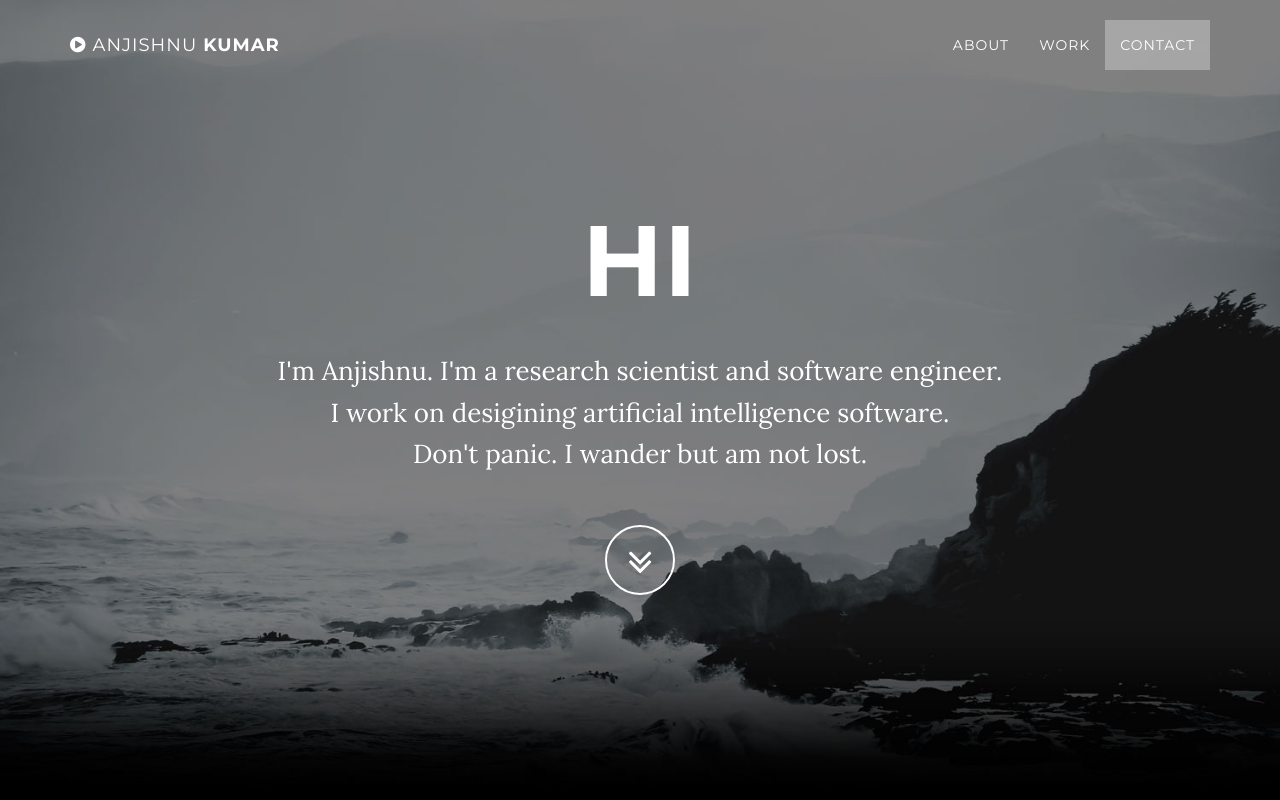
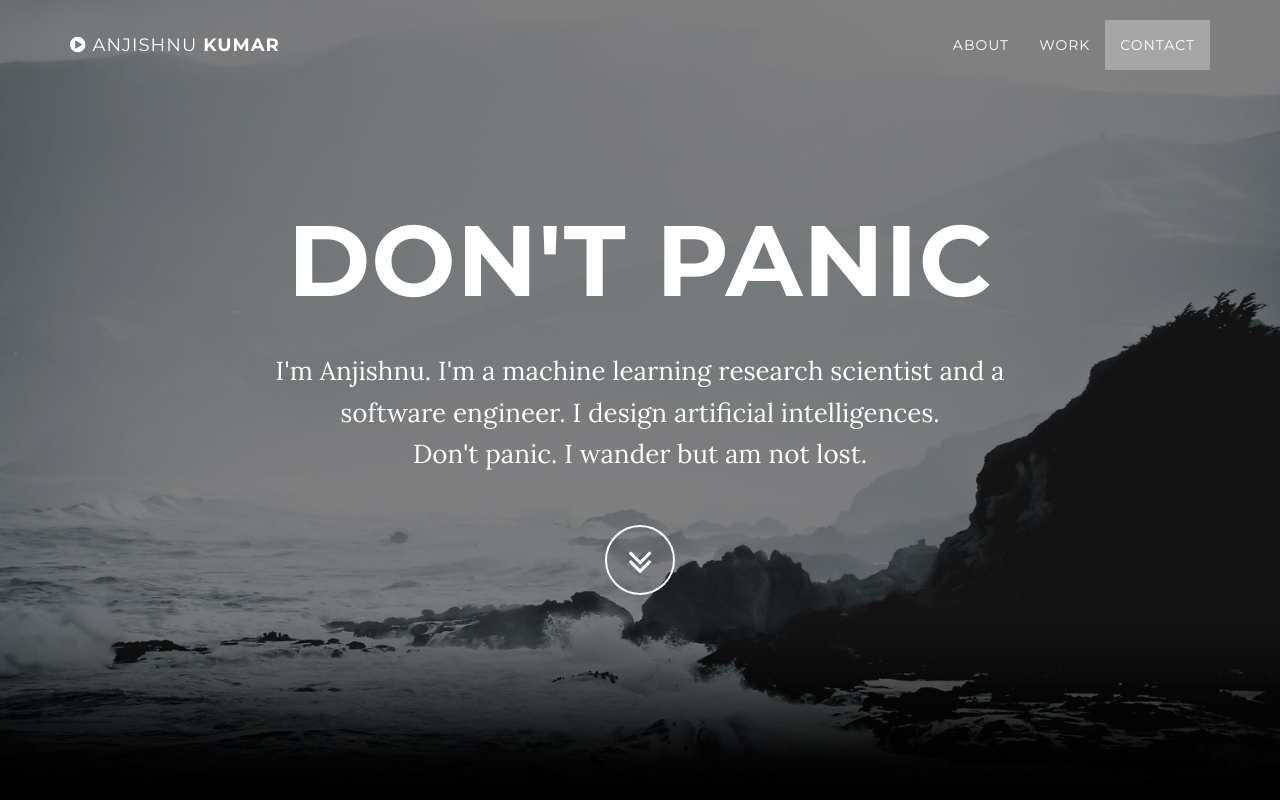
Before and after one commit to anjishnu/anjishnu.github.io, a plain HTML site: page index.html in a window 1280 px wide. Shown: the top 800 px of the page. Drawn offline with Linux system fonts and the light colour scheme; some packages are replaced by stand-ins of ours.

Commit message:
updated page

```diff
--- a/index.html
+++ b/index.html
@@ -74,10 +74,9 @@
             <div class="container">
                 <div class="row">
                     <div class="col-md-8 col-md-offset-2">
-                        <h1 class="brand-heading">Hi</h1>
+                        <h1 class="brand-heading">DON'T PANIC</h1>
                         <p class="intro-text">
-			  I'm Anjishnu. I'm a research scientist and software engineer.
-			  <br>I work on desigining artificial intelligence software.
+			  I'm Anjishnu. I'm a machine learning research scientist and a software engineer. I design artificial intelligences.
 			  <br> Don't panic. I wander but am not lost. </p>
                         <a href="#about" class="btn btn-circle page-scroll">
                             <i class="fa fa-angle-double-down animated"></i>
```
